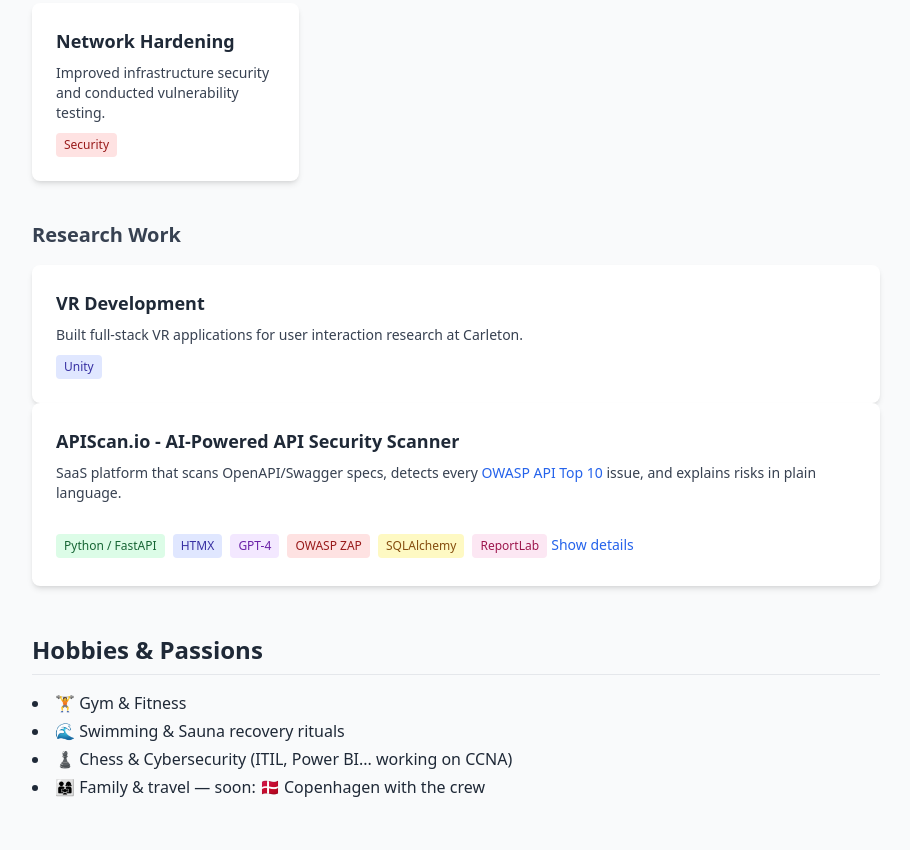
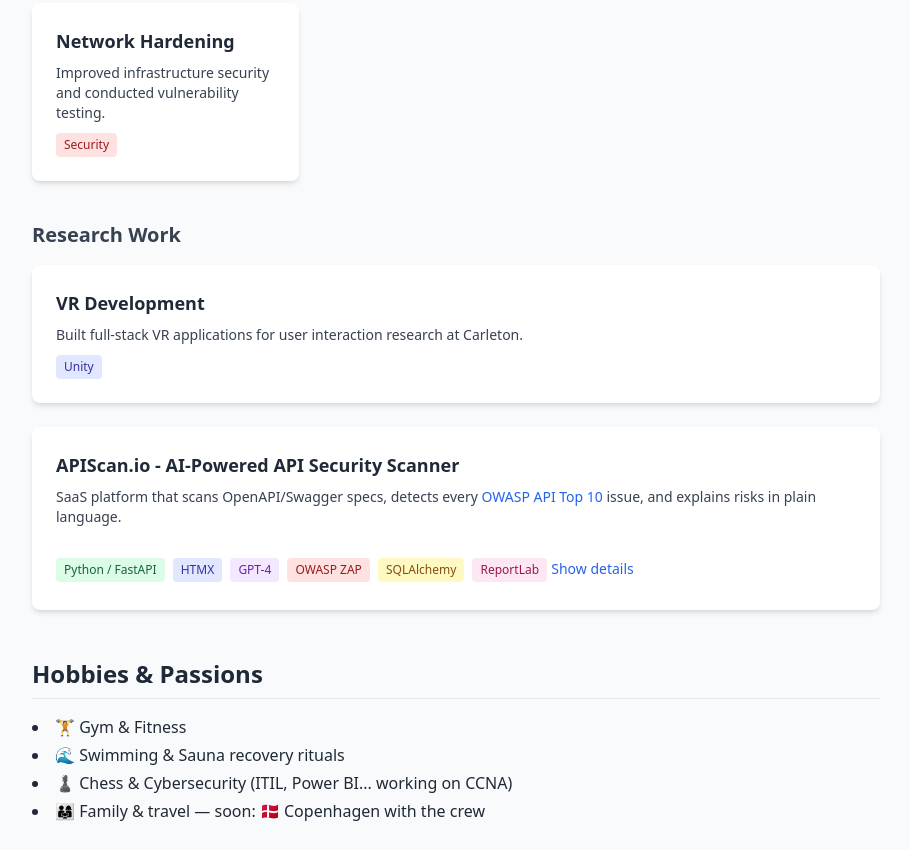
Before and after one commit to nazalkassm/naz-portfolio-site, a plain HTML site: page index.html in a window 1280 px wide. Shown: the part 1200-2050 px from the top of the page, without its empty margins (184-1094 px from the left). Drawn offline with nearby package versions, Linux system fonts and the light colour scheme.

Commit message:
card fix

```diff
--- a/index.html
+++ b/index.html
@@ -20,7 +20,6 @@
     <nav class="mt-4 space-x-4">
       <a href="#about" class="text-blue-600 hover:underline">About</a>
       <a href="#portfolio" class="text-blue-600 hover:underline">Portfolio</a>
-      <a href="#productivity" class="text-blue-600 hover:underline">Productivity</a>
       <a href="#hobbies" class="text-blue-600 hover:underline">Hobbies</a>
       <a href="#contact" class="text-blue-600 hover:underline">Contact</a>
       <a href="cv.html" class="text-blue-600 hover:underline">CV</a>
@@ -93,7 +92,7 @@
           <span class="inline-block text-xs bg-indigo-100 text-indigo-800 px-2 py-1 rounded">Unity</span>
         </div>
         <!-- Card: APIScan.io with accordion -->
-<div class="bg-white shadow-md rounded-lg p-6">
+<div class="bg-white shadow-md rounded-lg p-6 mt-6">
   <h4 class="text-lg font-semibold mb-2">
     APIScan.io - AI-Powered API Security Scanner
   </h4>
```
